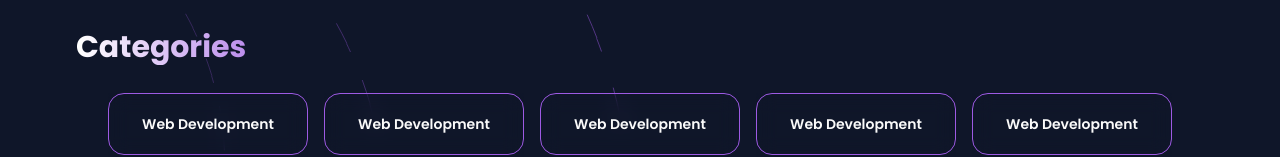
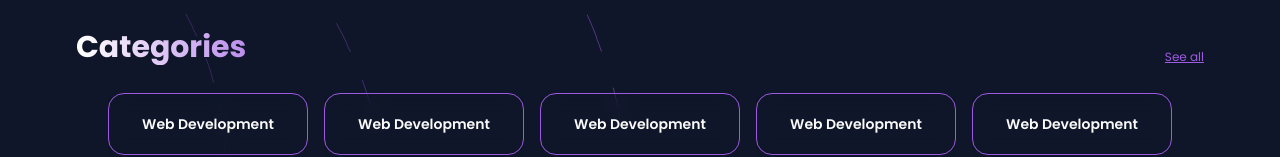
Before and after one commit to MLSAKIIT/AlgoArena, a Next.js app: page /learning-paths in a window 1280 px wide. Shown: the part 414-571 px from the top of the page. Built offline with nearby package versions, Linux system fonts and the light colour scheme; no server answers.

Commit message:
learning path page

```diff
--- a/src/components/learningPath/learningPathMainPage/LPCategories.jsx
+++ b/src/components/learningPath/learningPathMainPage/LPCategories.jsx
@@ -19,7 +19,7 @@ const LPCategories = () => {
     <div className='max-w-6xl mx-auto m-5'>
         <div className='flex items-end justify-between my-2 md:my-5 m-3'>
         <div className='text-xl md:text-3xl font-popins bg-gradient-course bg-clip-text text-transparent w-[250px] font-bold'>Categories</div>
-        <div className='text-[10px] sm:text-xs text-color-2 underline cursor-pointer cat:hidden' onClick={handleClick}>{value}</div>
+        <div className='text-[10px] sm:text-xs text-color-2 underline cursor-pointer backdrop-blur-[5px] z-2' onClick={handleClick}>{value}</div>
         </div>
         <div className={`flex flex-wrap justify-center overflow-hidden ${seeAll?'h-auto':'h-20 md:h-40'}`}>
         {categories.map((category,i)=><CategoryCard key={i} category={category}/>)}
--- a/tailwind.config.js
+++ b/tailwind.config.js
@@ -99,7 +99,6 @@ module.exports = {
       },
       screens: {
         mid: "439px",
-        cat: "1080px"
       },
     },
   },
```
